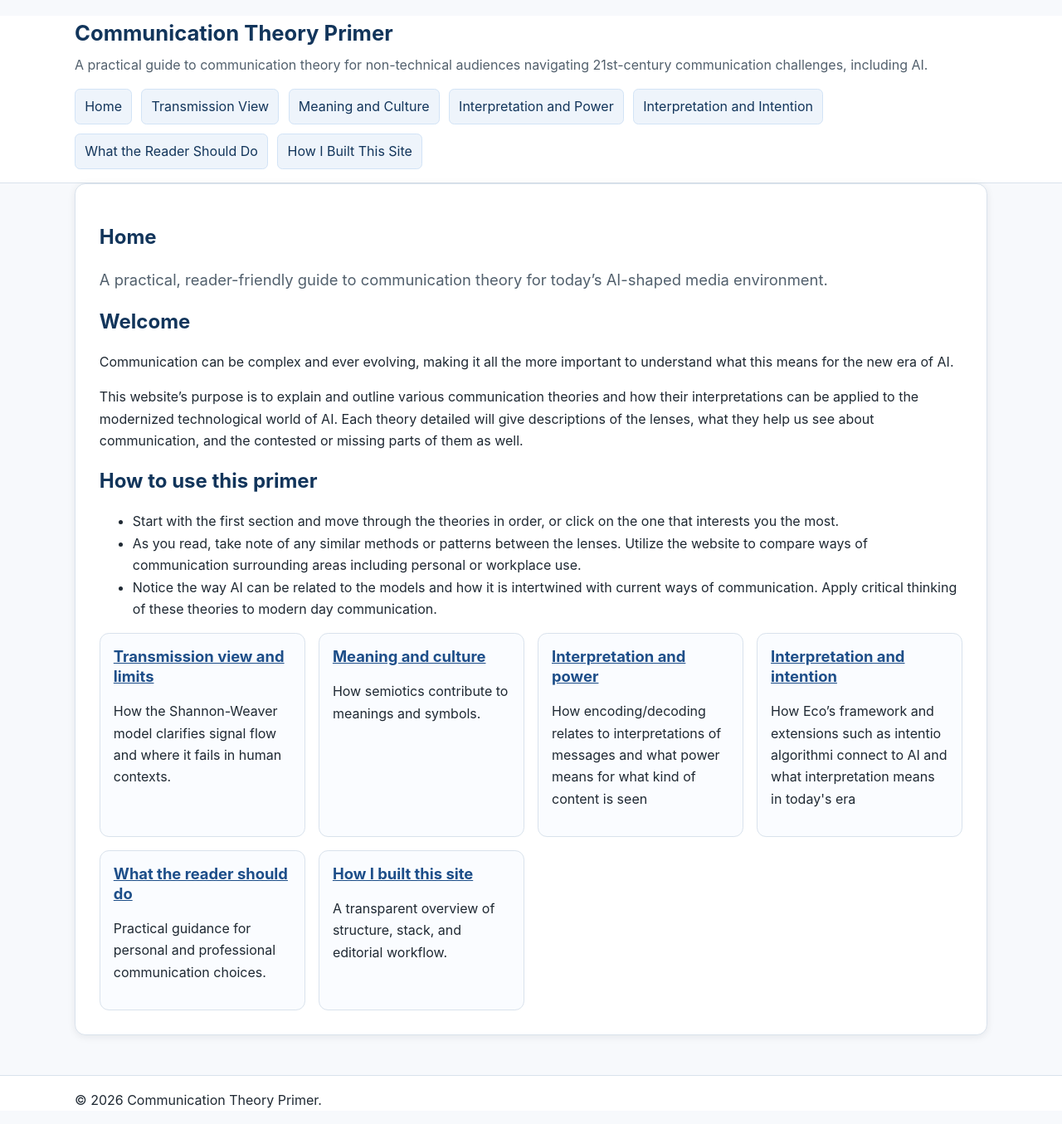
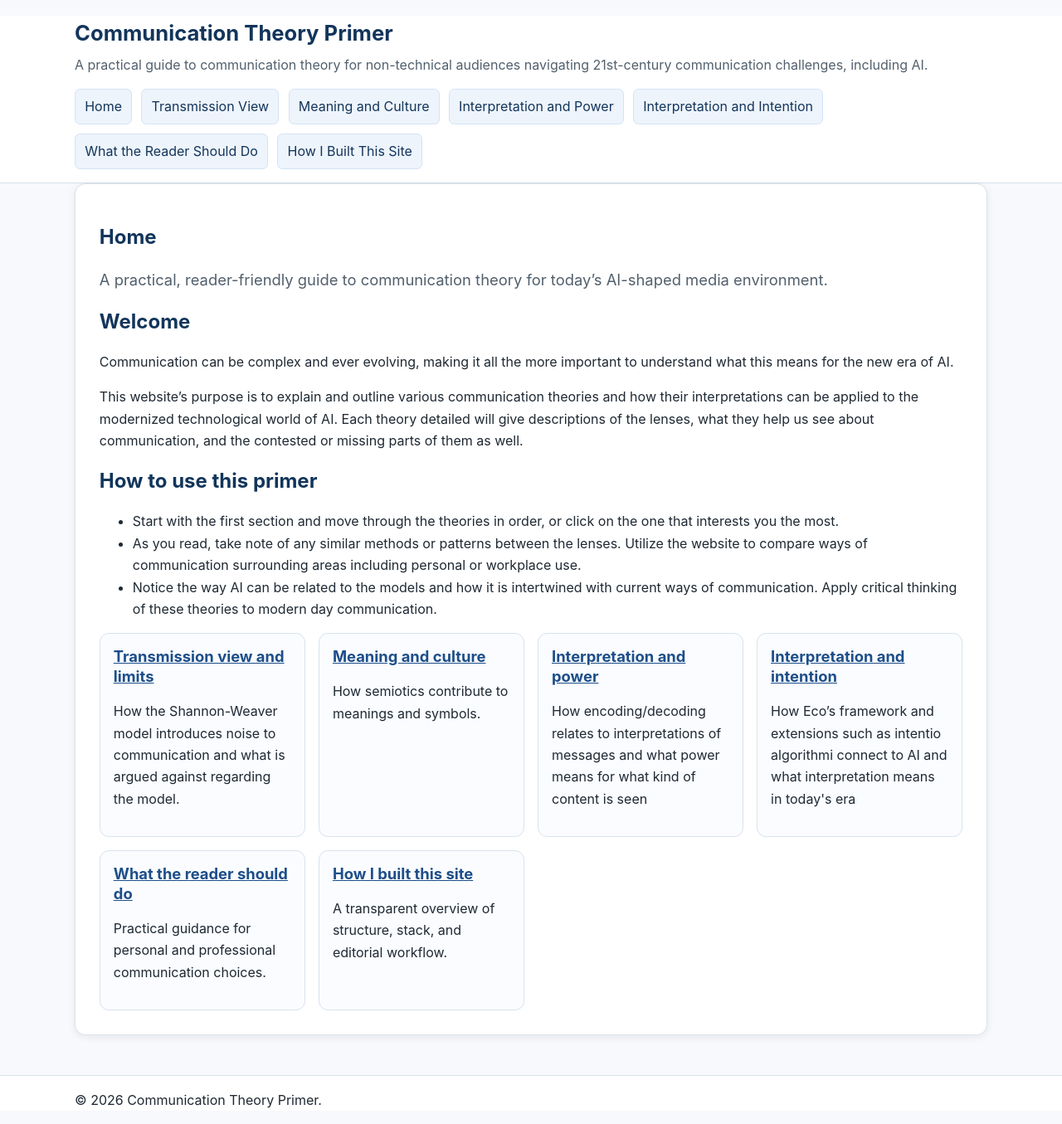
Before and after one commit to annaolszowy27/comm-primer, a Jekyll site: the page built from index.md, in a window 1280 px wide. Shown: the whole page at 83% size. Built offline with Jekyll 4.4.1, drawn with Linux system fonts in a browser that asks for light colours.

Commit message:
Update description of Shannon-Weaver model

```diff
--- a/index.md
+++ b/index.md
@@ -18,7 +18,7 @@ This website's purpose is to explain and outline various communication theories
 <section class="card-grid" aria-label="Overview of site sections">
   <article class="card" aria-labelledby="card-1-title">
     <h2 id="card-1-title"><a href="{{ '/pages/transmission-view/' | relative_url }}">Transmission view and limits</a></h2>
-    <p>How the Shannon-Weaver model clarifies signal flow and where it fails in human contexts.</p>
+    <p>How the Shannon-Weaver model introduces noise to communication and what is argued against regarding the model.</p>
   </article>
   <article class="card" aria-labelledby="card-2-title">
     <h2 id="card-2-title"><a href="{{ '/pages/meaning-and-culture/' | relative_url }}">Meaning and culture</a></h2>
```
